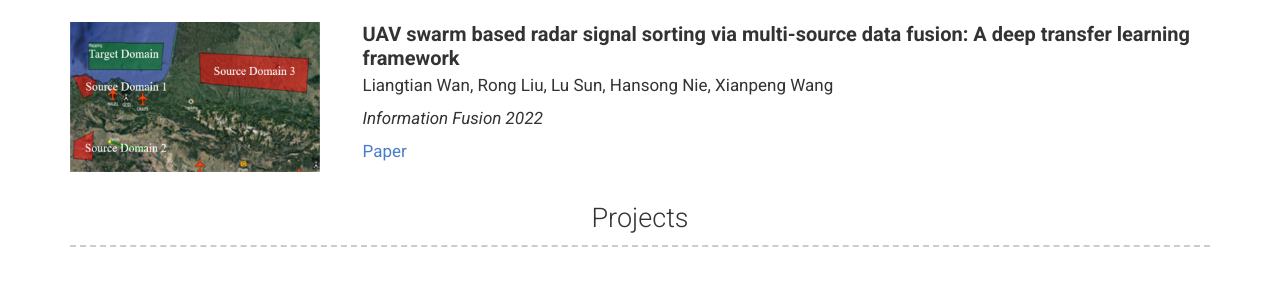
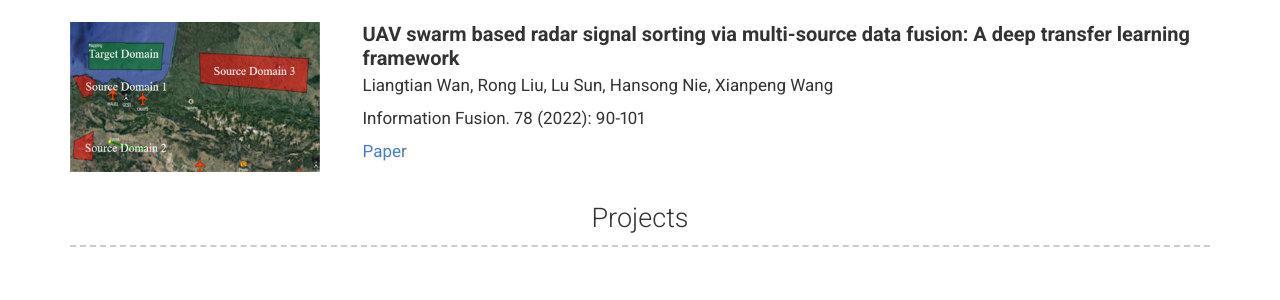
Before and after one commit to RongLiu-Leo/rongliu-leo.github.io, a Jekyll site: the page built from index.md, in a window 1280 px wide. Shown: the part 708-1008 px from the top of the page. Built offline with Jekyll 4.4.1, drawn with Linux system fonts in a browser that asks for light colours; nearby versions of some CDN libraries; a style sheet for code colours, icons or effects is not loaded.

Commit message:
Update _config.yml

```diff
--- a/_config.yml
+++ b/_config.yml
@@ -63,7 +63,7 @@ content:
         image: images/UAV.jpg
         caption: Liangtian Wan, Rong Liu, Lu Sun, Hansong Nie, Xianpeng Wang
         description: |
-          *Information Fusion 2022*
+          Information Fusion. 78 (2022): 90-101
 
           [Paper](https://www.sciencedirect.com/science/article/pii/S1566253521001834)
 
```
